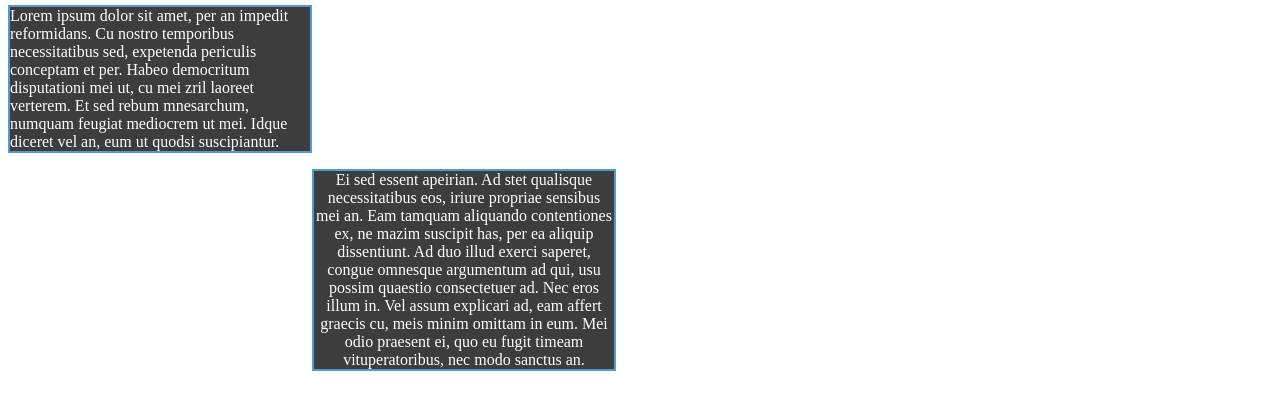
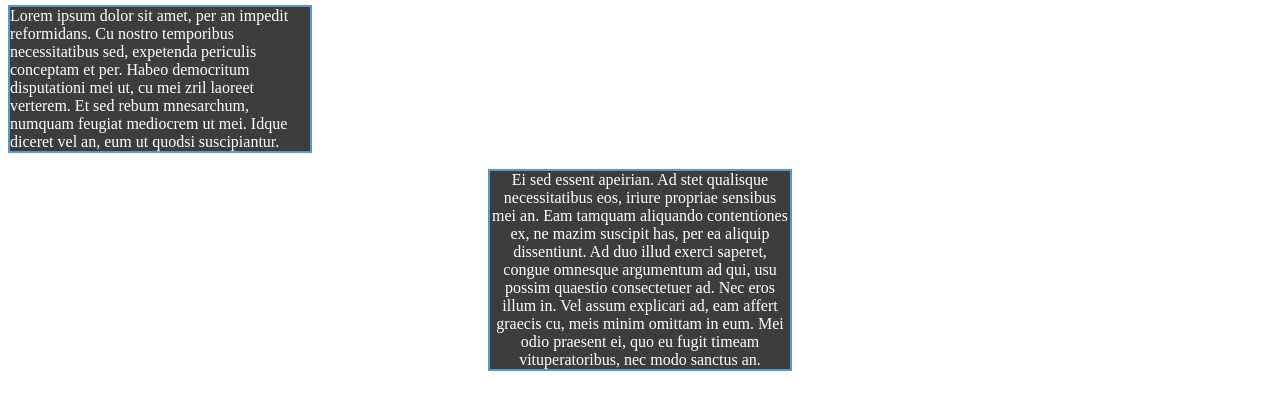
Before and after one commit to aaronhdcomps/CSS-Week-2-Lecture, a plain HTML site: page index.html in a window 1280 px wide. Shown: the part 76-486 px from the top of the page. Drawn offline with Linux system fonts and the light colour scheme.

Commit message:
Update main.css

```diff
--- a/css/main.css
+++ b/css/main.css
@@ -18,5 +18,5 @@ p.awide {
 
 p.center {
     text-align: center;
-    margin-left: 304px;
+    margin: auto;
 }
```
